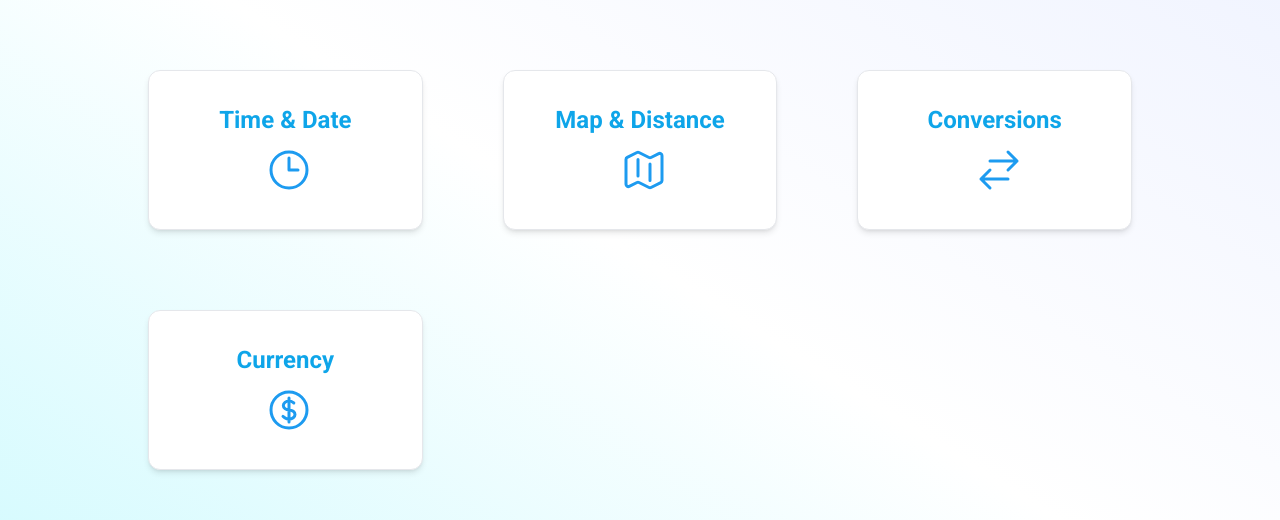
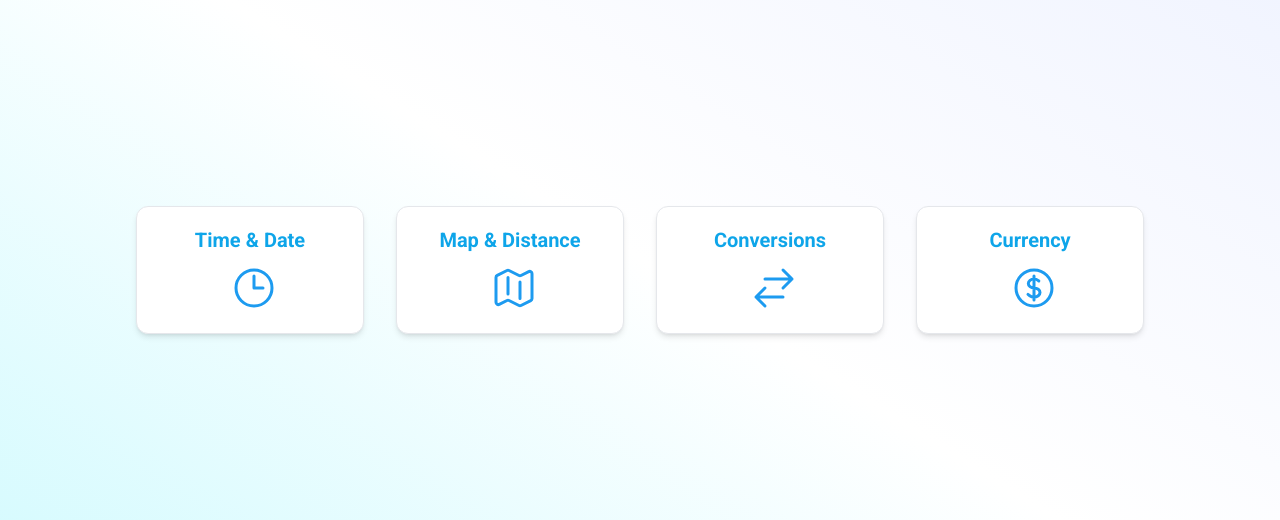
Before and after one commit to Mahdisamiee/time-clone, a Next.js app: page /en in a window 1280 px wide. Shown: the part 142-662 px from the top of the page. Built offline with nearby package versions, Linux system fonts and the light colour scheme; no server answers.

Commit message:
try fix next-intl

```diff
--- a/components/shared/tools-list-mapper.tsx
+++ b/components/shared/tools-list-mapper.tsx
@@ -13,21 +13,20 @@ interface MainToolsListProps {
 
 const ToolsListMapper = ({ tools }: MainToolsListProps) => {
   return (
-    <ul className="mx-auto mt-6 grid grid-cols-1 gap-20 px-5 opacity-1 md:grid-cols-6">
+    <ul className="mx-auto mt-6 grid grid-cols-4 gap-8 px-2 opacity-1 md:grid-cols-8">
       {tools.map((tool) => {
         return (
           <li
             key={tool.title}
-            className="relative col-span-2 flex h-40 flex-col items-stretch justify-between overflow-hidden rounded-xl border border-gray-200 bg-white shadow-md"
+            className="relative col-span-2 flex h-32 flex-col items-stretch justify-between overflow-hidden rounded-xl border border-gray-200 bg-white shadow-md"
           >
             <Link
+              className="duration-450 flex h-32 max-w-full flex-col items-center justify-center space-x-2 overflow-hidden rounded-xl px-6 py-1 text-md md:text-xl transition-colors hover:bg-sky-100"
+              rel="noreferrer"
               href={tool.url}
-              prefetch={false}
-              target="_top"
-              rel="noreferrer"
-              className="duration-450 flex h-40 max-w-full flex-col items-center justify-center space-x-2 overflow-hidden rounded-xl px-6 py-1 text-2xl transition-colors hover:bg-sky-100"
+              prefetch={true}
             >
-              <p className="mb-2 font-light text-sky-500">{tool.title}</p>
+              <p className="mb-2 text-sky-500">{tool.title}</p>
               {tool.icon ? <p>{tool.icon}</p> : null}
             </Link>
           </li>
--- a/config.ts
+++ b/config.ts
@@ -1,4 +1,5 @@
-import { Pathnames } from "next-intl/navigation";
+// import { Pathnames } from "next-intl/navigation";
+import {LocalePrefix} from 'next-intl/routing';
 
 export const locales = ["en","fa", "fr", "ar"] as const;
 
@@ -28,8 +29,8 @@ export const pathnames = {
     fr: "/time",
     ar: "/time",
   },
-} satisfies Pathnames<typeof locales>;
+} as const;
 
-export const localePrefix = undefined;
+export const localePrefix = 'always' satisfies LocalePrefix;
 
 export type AppPathnames = keyof typeof pathnames;
--- a/i18n.ts
+++ b/i18n.ts
@@ -8,10 +8,7 @@ export default getRequestConfig(async ({ locale }) => {
 
   return {
     messages: (
-      await (locale === "en"
-        ? // When using Turbopack, this will enable HMR for `en`
-          import("./messages/en.json")
-        : import(`./messages/${locale}.json`))
+      await (import(`./messages/${locale}.json`))
     ).default,
   };
 });
```
